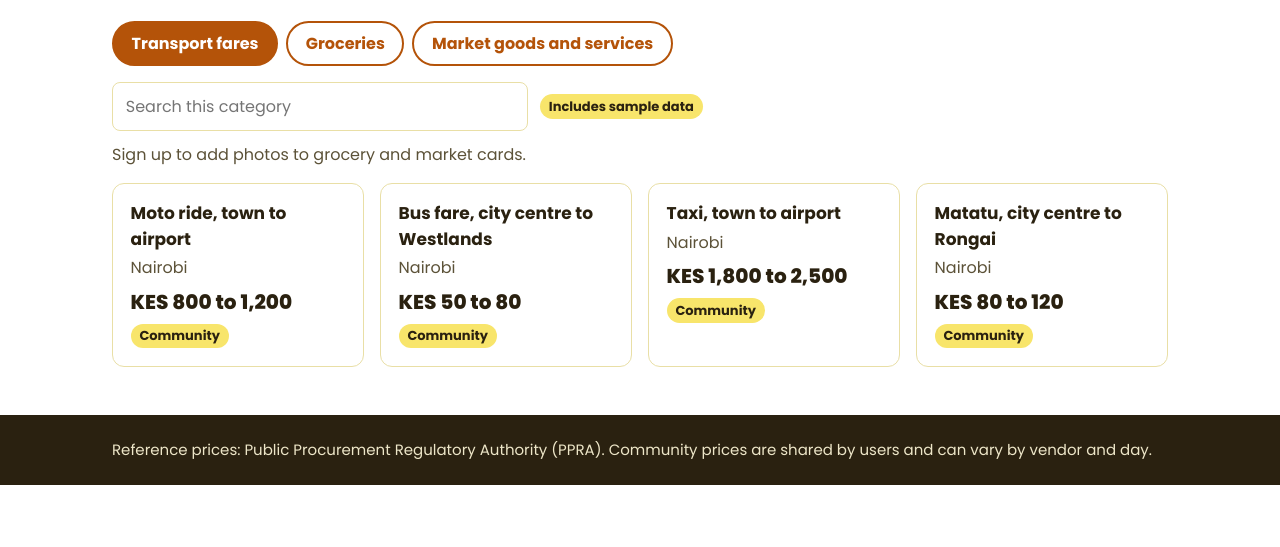
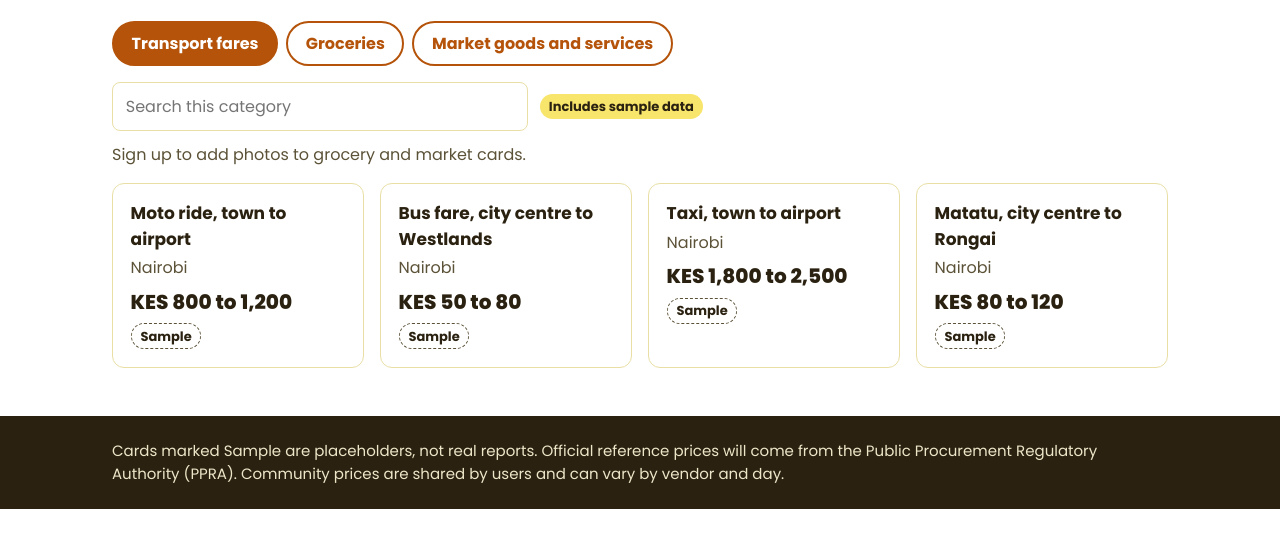
Before and after one commit to mskanogo/pricemoja, a plain HTML site: page index.html in a window 1280 px wide. Both pictures are taken after a click on the link "Prices". Shown: the part 219-766 px from the top of the page. Drawn offline with Linux system fonts and the light colour scheme; no server answers.

Commit message:
Update sample data and labels for clarity in price references

```diff
--- a/css/styles.css
+++ b/css/styles.css
@@ -103,3 +103,5 @@ footer p { margin: 0; }
 .review__actions { display: flex; flex-wrap: wrap; align-items: center; gap: .4rem; margin-top: .4rem; }
 .review__actions .btn[aria-pressed="true"] { color: #fff; background: var(--brand); }
 .review--left-out { opacity: .65; }
+
+.tag--sample { background: #fff; border: 1px dashed var(--muted); }
--- a/index.html
+++ b/index.html
@@ -182,8 +182,7 @@
 
   <footer>
     <div class="wrap">
-      <p>Reference prices: Public Procurement Regulatory Authority (PPRA). Community prices are shared by users and can vary by vendor and day.</p>
-    </div>
+      <p>Cards marked Sample are placeholders, not real reports. Official reference prices will come from the Public Procurement Regulatory Authority (PPRA). Community prices are shared by users and can vary by vendor and day.</p>    </div>
   </footer>
 
  <script type="module" src="js/app.js?v=5"></script>
--- a/js/app.js
+++ b/js/app.js
@@ -105,9 +105,9 @@ function priceCard(p) {
     if (p.count < 3) card.append(el("p", "note", "Only a few reports so far. More shared prices make this range more reliable."));
   }
   if (p.items && !p.count) card.append(el("p", "note", "Every shared price for this item has been disputed or flagged."));
-  if (p.reference) card.append(el("p", "note", `Reference range: KES ${p.reference.low.toLocaleString()} to ${p.reference.high.toLocaleString()}`));
+  if (p.reference) card.append(el("p", "note", `Sample reference range: KES ${p.reference.low.toLocaleString()} to ${p.reference.high.toLocaleString()}`));
   if (p.service) card.append(el("span", "tag tag--service", "Service"), " ");
-  p.sources.forEach((s) => card.append(el("span", s === "PPRA" ? "tag tag--ppra" : "tag", s), " "));
+  p.sources.forEach((s) => card.append(el("span", s === "PPRA" ? "tag tag--ppra" : s === "Sample" ? "tag tag--sample" : "tag", s), " "));
   if (p.items) card.append(reviewList(p));
   return card;
 }
--- a/js/sample-prices.js
+++ b/js/sample-prices.js
@@ -1,15 +1,15 @@
-// Sample data for the prices page (KES). Replaced by Firestore data in the price-search update.
+// Sample data for the prices page (KES). These are placeholders, not real reports or real PPRA prices.
 export const samplePrices = [
-  { category: "transport", name: "Moto ride, town to airport", place: "Nairobi", low: 800, high: 1200, sources: ["Community"] },
-  { category: "transport", name: "Bus fare, city centre to Westlands", place: "Nairobi", low: 50, high: 80, sources: ["Community"] },
-  { category: "transport", name: "Taxi, town to airport", place: "Nairobi", low: 1800, high: 2500, sources: ["Community"] },
-  { category: "transport", name: "Matatu, city centre to Rongai", place: "Nairobi", low: 80, high: 120, sources: ["Community"] },
-  { category: "groceries", name: "Tomatoes, 1 kg", place: "Open market", low: 90, high: 140, sources: ["PPRA", "Community"] },
-  { category: "groceries", name: "Rice, 1 kg", place: "Supermarket and market", low: 140, high: 200, sources: ["PPRA"] },
-  { category: "groceries", name: "Eggs, tray of 30", place: "Open market", low: 400, high: 520, sources: ["PPRA", "Community"] },
-  { category: "groceries", name: "Cooking oil, 1 litre", place: "Supermarket and market", low: 280, high: 380, sources: ["PPRA"] },
-  { category: "market", name: "Fabric, 6 yards", place: "Open market", low: 1200, high: 1800, sources: ["Community"] },
-  { category: "market", name: "Woven basket, medium", place: "Craft market", low: 600, high: 1000, sources: ["Community"] },
-  { category: "market", name: "Tailoring, simple dress", place: "Market tailor", low: 1000, high: 1800, sources: ["Community"], service: true },
-  { category: "market", name: "Shoe repair", place: "Roadside cobbler", low: 150, high: 300, sources: ["Community"], service: true }
+  { category: "transport", name: "Moto ride, town to airport", place: "Nairobi", low: 800, high: 1200, sources: ["Sample"] },
+  { category: "transport", name: "Bus fare, city centre to Westlands", place: "Nairobi", low: 50, high: 80, sources: ["Sample"] },
+  { category: "transport", name: "Taxi, town to airport", place: "Nairobi", low: 1800, high: 2500, sources: ["Sample"] },
+  { category: "transport", name: "Matatu, city centre to Rongai", place: "Nairobi", low: 80, high: 120, sources: ["Sample"] },
+  { category: "groceries", name: "Tomatoes, 1 kg", place: "Open market", low: 90, high: 140, sources: ["Sample"] },
+  { category: "groceries", name: "Rice, 1 kg", place: "Supermarket and market", low: 140, high: 200, sources: ["Sample"] },
+  { category: "groceries", name: "Eggs, tray of 30", place: "Open market", low: 400, high: 520, sources: ["Sample"] },
+  { category: "groceries", name: "Cooking oil, 1 litre", place: "Supermarket and market", low: 280, high: 380, sources: ["Sample"] },
+  { category: "market", name: "Fabric, 6 yards", place: "Open market", low: 1200, high: 1800, sources: ["Sample"] },
+  { category: "market", name: "Woven basket, medium", place: "Craft market", low: 600, high: 1000, sources: ["Sample"] },
+  { category: "market", name: "Tailoring, simple dress", place: "Market tailor", low: 1000, high: 1800, sources: ["Sample"], service: true },
+  { category: "market", name: "Shoe repair", place: "Roadside cobbler", low: 150, high: 300, sources: ["Sample"], service: true }
 ];
```
